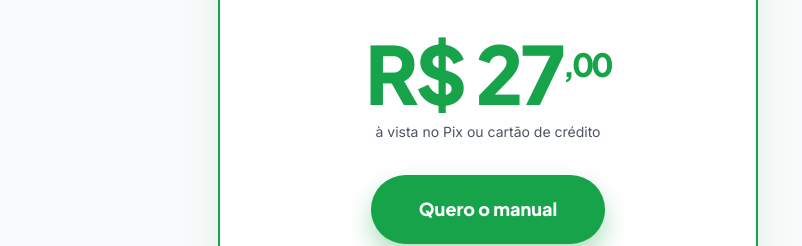
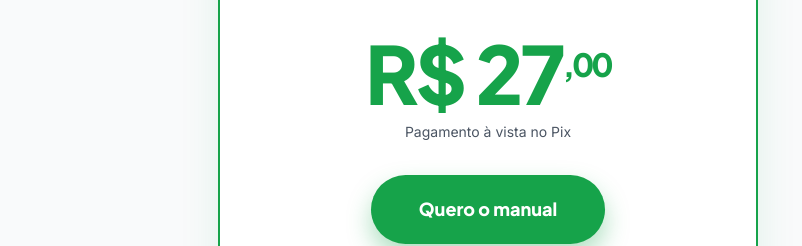
Before and after one commit to ledogabriel94-ctrl/manual-desenrola-2026, a Next.js app: page / in a window 1280 px wide. Shown: the part 5120-5366 px from the top of the page, without its empty margins (152-954 px from the left). Built offline with nearby package versions, Linux system fonts and the light colour scheme; no server answers.

Commit message:
feat: ajusta forma de pagamento da landing para Pix apenas

```diff
--- a/components/Oferta.tsx
+++ b/components/Oferta.tsx
@@ -12,7 +12,7 @@ export function Oferta() {
             R$ 27<span className="oferta-preco-cents">,00</span>
           </div>
           <div className="oferta-parcelas">
-            à vista no Pix ou cartão de crédito
+            Pagamento à vista no Pix
           </div>
 
           <a href={env.checkoutUrl} className="btn-cta">
```
